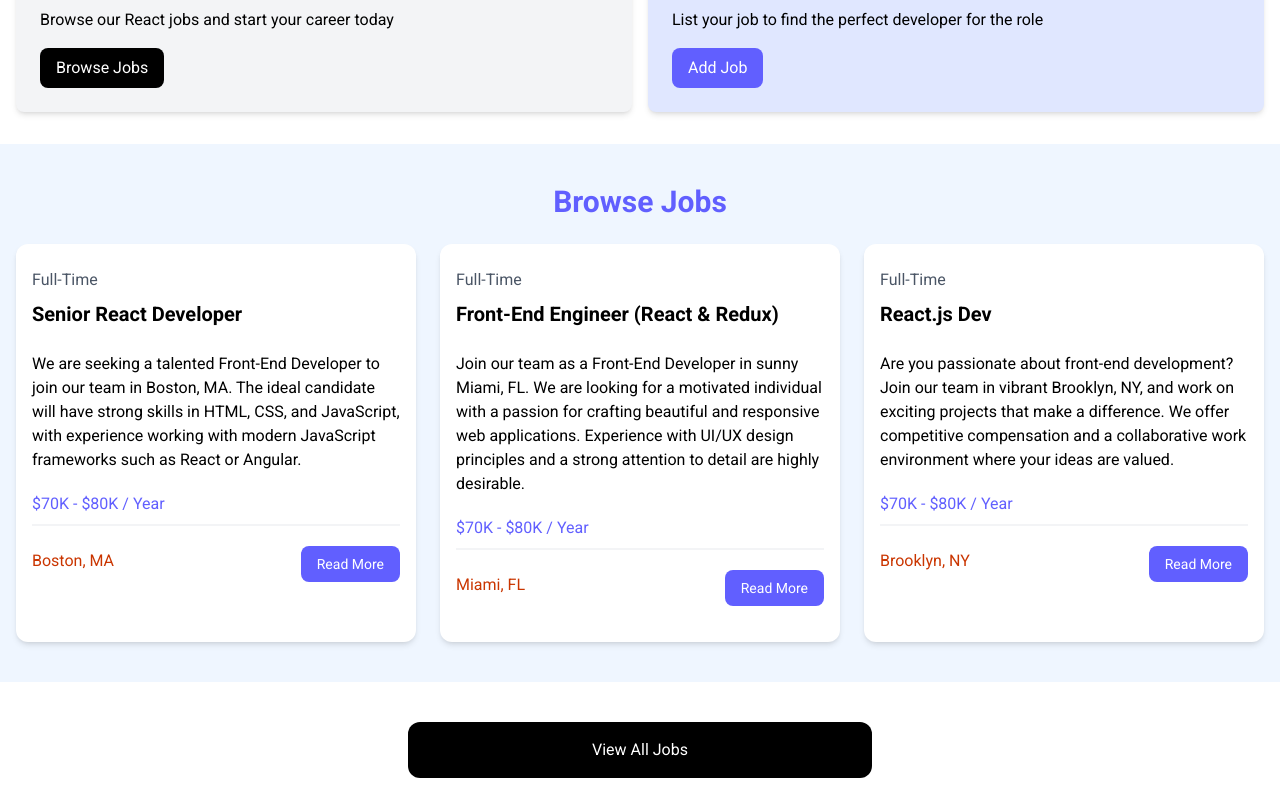
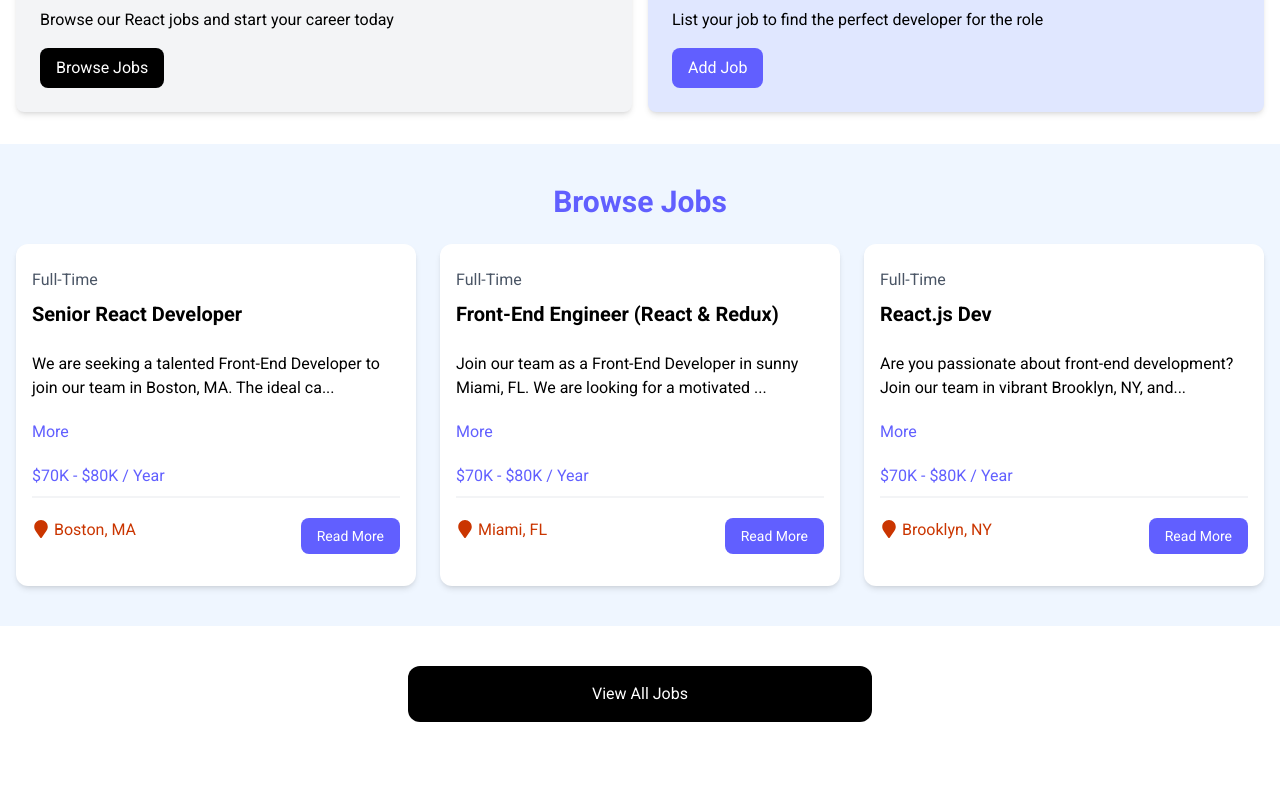
Before and after one commit to markoGodic7/React-Job-Portal, a React (Vite) app: page /jobs in a window 1280 px wide. Shown: the part 465-1256 px from the top of the page. After the commit the page ends 1227 px from the top, so only its background shows below. Built offline with nearby package versions, Linux system fonts and the light colour scheme.

Commit message:
update on the single job card where shortened text and location icons are added

```diff
--- a/package.json
+++ b/package.json
@@ -13,6 +13,7 @@
     "@tailwindcss/vite": "^4.2.2",
     "react": "^19.2.4",
     "react-dom": "^19.2.4",
+    "react-icons": "^5.6.0",
     "tailwindcss": "^4.2.2"
   },
   "devDependencies": {
--- a/src/components/JobListing.jsx
+++ b/src/components/JobListing.jsx
@@ -1,6 +1,17 @@
 import React from 'react'
+import { useState } from "react";
+import { FaMapMarker } from 'react-icons/fa'
 
 const JobListing = ({ job }) => {
+
+    const [showFullDescription, setShowFullDescription] = useState(false);
+
+    let description = job.description;
+
+    if(!showFullDescription) {
+        description = description.substring(0, 90) + '...';
+    }
+
     return (
         <div className="bg-white rounded-xl shadow-md relative">
             <div className="p-4">
@@ -10,8 +21,12 @@
                 </div>
 
                 <div className="mb-5">
-                    { job.description }
+                    { description }
                 </div>
+
+                <button onClick={() => setShowFullDescription((prevState) => !prevState)} className="text-indigo-500 mb-5 hover:text-indigo-600">
+                    { showFullDescription ? 'Hide' : 'More' }
+                </button>
 
                 <h3 className="text-indigo-500 mb-2">{ job.salary } / Year</h3>
 
@@ -19,7 +34,7 @@
 
                 <div className="flex flex-col lg:flex-row justify-between mb-4">
                     <div className="text-orange-700 mb-3">
-                        <i className="fa-solid fa-location-dot text-lg"></i>
+                        <FaMapMarker className='inline text-lg mb-1 mr-1' />
                         { job. location }
                     </div>
                     <a
```
Also changed, not shown: 1 other file (tests, documents, lock files or other folders).
